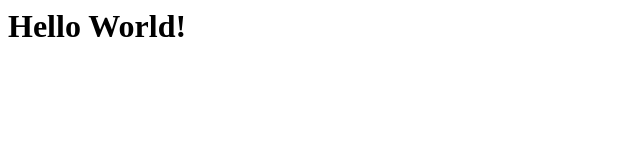
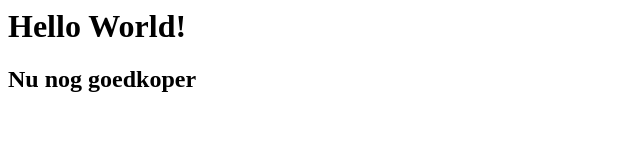
Before and after one commit to prikkeldraad/helloworld, a plain HTML site: page index.html in a window 1280 px wide. Shown: the whole page, without its empty margins (0-640 px from the left). Drawn offline with Linux system fonts and the light colour scheme.

Commit message:
Update index.html

```diff
--- a/index.html
+++ b/index.html
@@ -3,5 +3,6 @@
   </head
   <body>
     <h1>Hello World!</h1>
+    <h2>Nu nog goedkoper</h2>
     </body>
 </html>
```
